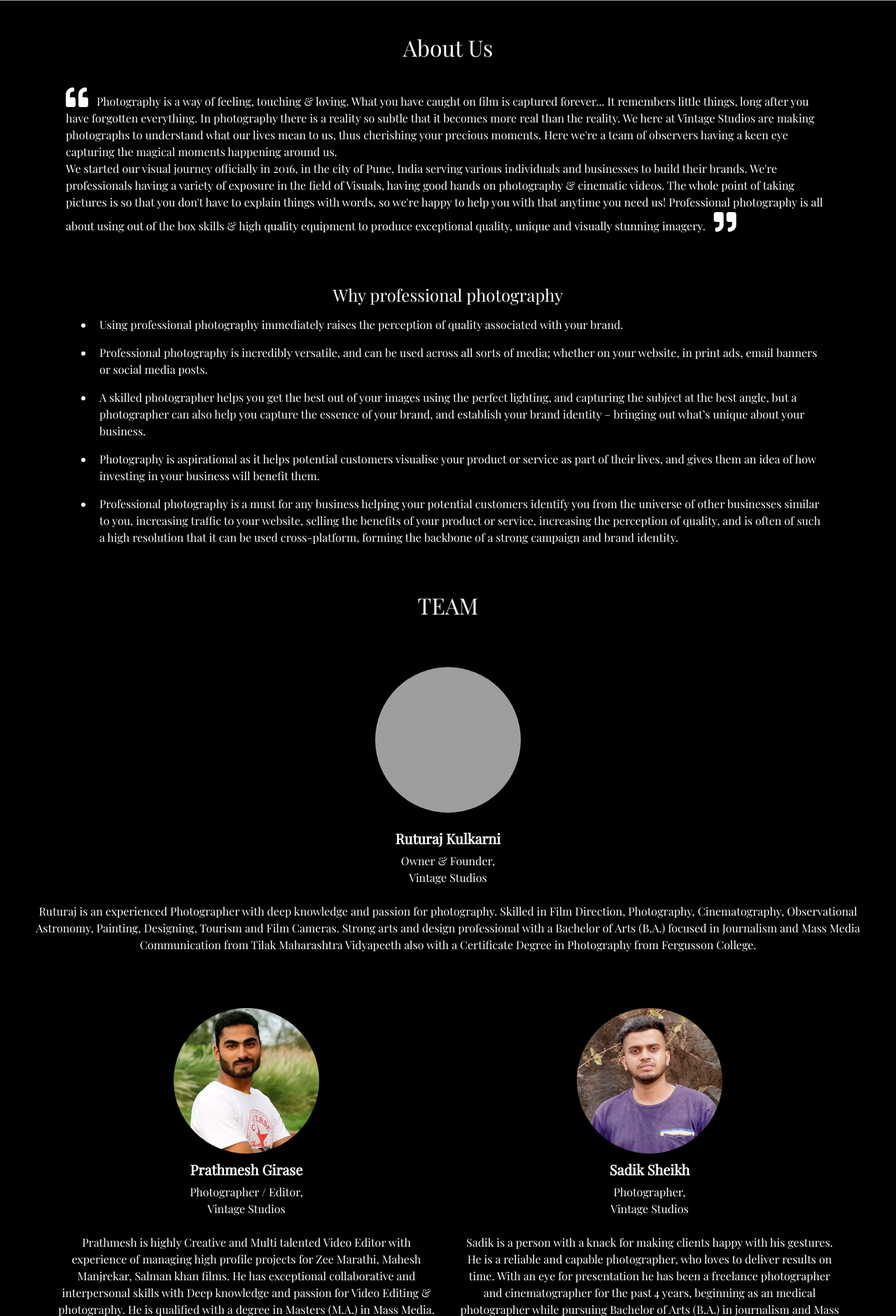
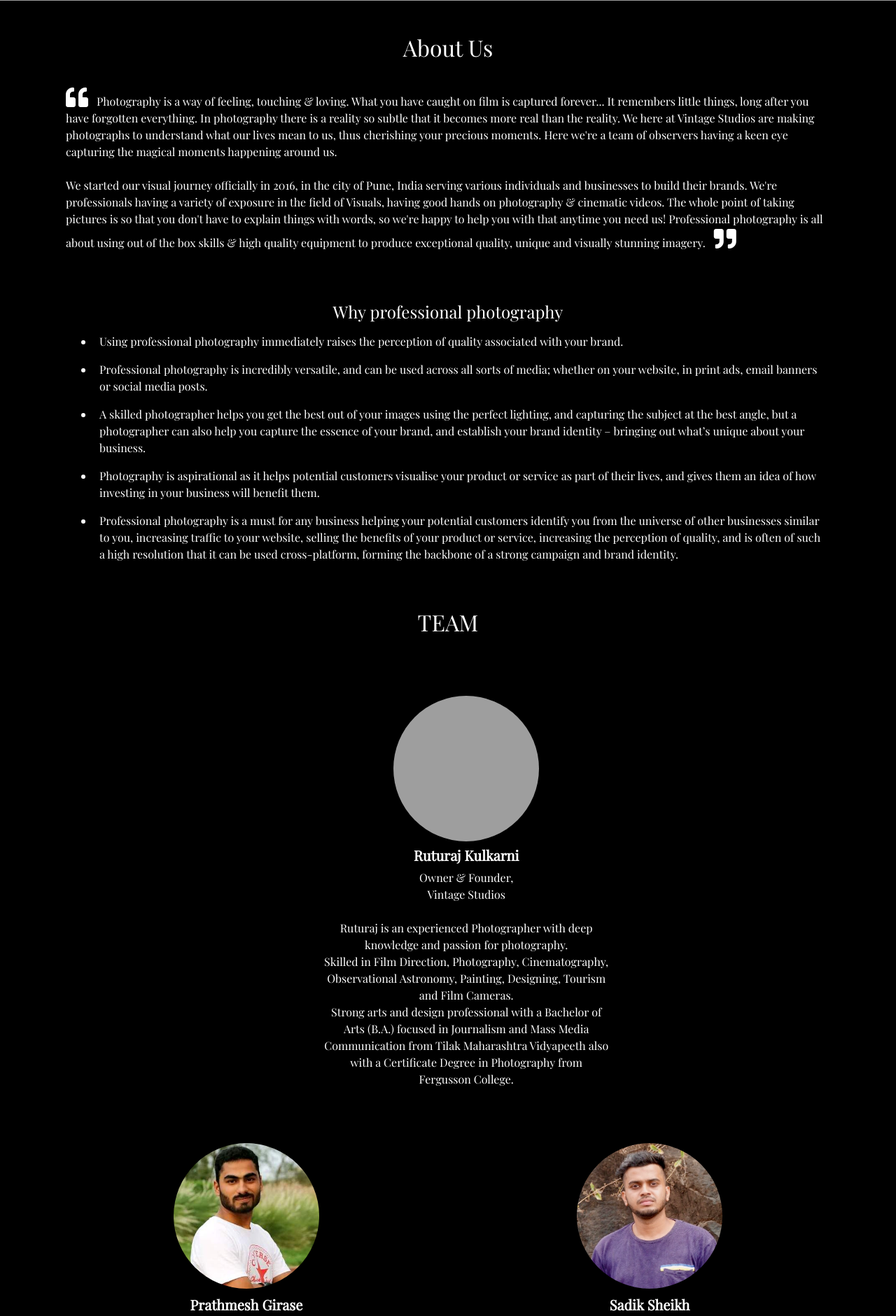
Before and after one commit to tejas2008/vintage-studios, a Flask app: page /about in a window 1280 px wide. Shown: the part 799-2679 px from the top of the page at 70% size. Run offline with Flask 2, Linux system fonts and the light colour scheme; some libraries are stand-ins or nearby versions; grey boxes are pictures that could not be loaded.

Commit message:
minor bugs

```diff
--- a/templates/about.html
+++ b/templates/about.html
@@ -87,6 +87,7 @@
                   <i class="fas fa-quote-left fa-2x"></i>  &nbsp; Photography is a way of feeling, touching & loving. What you have caught on film is captured forever... It remembers little things, long after you have forgotten everything. In photography there is a reality so subtle that it becomes more real than the reality.
                             We here at Vintage Studios are making photographs to understand what our lives mean to us, thus cherishing your precious moments. Here we're a team of observers having a keen eye capturing the magical moments happening around us.
                             <br>
+                            <br>
                             We started our visual journey officially in 2016, in the city of Pune, India serving various individuals and businesses to build their brands.
                             We're professionals having a variety of exposure in the field of Visuals, having good hands on photography & cinematic videos. The whole point of taking pictures is so that you don't have to explain things with words, so we're happy to help you with that anytime you need us!
                             Professional photography is all about using out of the box skills & high quality equipment to produce exceptional quality, unique and visually stunning imagery.  &nbsp;  <i class="fas fa-quote-right fa-2x"></i>
@@ -121,16 +122,20 @@
       <!-- <p style="font-size: large;" class="ill-text-team">"Teamwork is the ability to work together toward a common vision. The ability to direct individual accomplishments toward organizational objectives. It is the fuel that allows common people to attain uncommon results." – Andrew Carnegie</p> -->
     </div>
 
-    <div class="col-lg-12 text-white" style="text-align: center;margin-top: 5%;" data-aos="fade-down" data-aos-duration="1000">
+    <div class="row">
+      <div class="col-lg-4" ></div>
+    <div class="col-lg-4 text-white" style="text-align: center;margin-top: 5%;margin-left: 2%; margin-left: 2%;" data-aos="fade-down" data-aos-duration="1000">
       <img src="../static/img/team/ruturaj.jpg" class="mx-auto rounded-circle" style="width: 13rem; height: 13rem;">
       <h5 style="margin-top: 2%;"><b>Ruturaj Kulkarni</b></h5>
       <p>
         Owner & Founder,<br>
         Vintage Studios <br> <br>
-        Ruturaj is an experienced Photographer with deep knowledge and passion for photography. Skilled in Film Direction, Photography, Cinematography, Observational Astronomy, Painting, Designing, Tourism and Film Cameras. Strong arts and design professional with a Bachelor of Arts (B.A.) focused in Journalism and Mass Media Communication from Tilak Maharashtra Vidyapeeth also with a Certificate Degree in Photography from Fergusson College.
+        Ruturaj is an experienced Photographer with deep knowledge and passion for photography. <br> Skilled in Film Direction, Photography, Cinematography, Observational Astronomy, Painting, Designing, Tourism and Film Cameras. <br> Strong arts and design professional with a Bachelor of Arts (B.A.) focused in Journalism and Mass Media Communication from Tilak Maharashtra Vidyapeeth also with a Certificate Degree in Photography from Fergusson College.
       </p>
       <!-- <a href="https://github.com/Aayush-Chheda" target="_blank"><i class="fab fa-github-square fa-2x" style="color : #330066"></i></a> &nbsp; &nbsp;  <a href="https://www.linkedin.com/in/aayush-chheda-6049461a9/" target="_blank"><i class="fab fa-linkedin fa-2x" style="color :#330066"></i></a> -->
     </div>
+    <div class="col-lg-4"></div>
+  </div>
 
     <br>
     <div class="row text-white" style="margin-top:3%; margin-left: 5%; margin-right: 5%;" data-aos="fade-left" data-aos-duration="1500">
--- a/templates/home.html
+++ b/templates/home.html
@@ -33,7 +33,7 @@
 <body style="color: black; background-color: black; margin: 0px; padding: 0px; font-family: 'Playfair Display', serif;">
   <nav class="navbar navbar-expand-lg navbar-transparent navbar-dark fixed-top" style="color: aliceblue;" data-ride="carousel" data-aos="fade-down" data-aos-duration="1000">
     <div class="container" data-ride="carousel" data-aos="fade-down" data-aos-duration="1000">
-      <a class="navbar-brand logo" href="#" ><img src="../static/img/vintage_studios_logo.png" alt="" style="padding-right: 0px;"></a>
+      <a class="navbar-brand logo" href="/" ><img src="../static/img/vintage_studios_logo.png" alt="" style="padding-right: 0px;"></a>
       <button class="navbar-toggler ml-auto" type="button" data-toggle="collapse" data-target="#navbarResponsive" aria-controls="navbarResponsive" aria-expanded="false" aria-label="Toggle navigation">
             <span class="navbar-toggler-icon"></span>
       </button>
```
Also changed, not shown: templates/gallery.html (+27 -25 lines).
